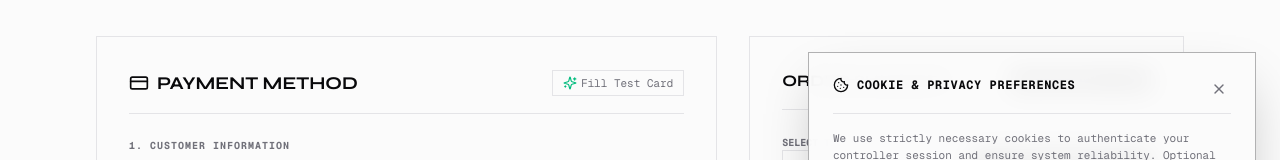
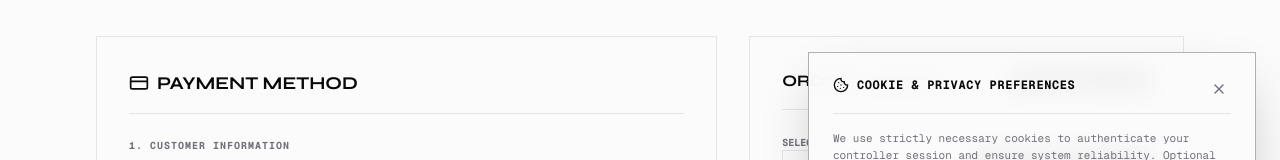
Before and after one commit to ChathuraAt1/perceptras, a Next.js app: page /checkout in a window 1280 px wide. Shown: the part 512-672 px from the top of the page. Built offline with nearby package versions, Linux system fonts and the light colour scheme; no server answers.

Commit message:
refactor: remove sandbox test card autofill functionality from checkout page

```diff
--- a/app/checkout/page.tsx
+++ b/app/checkout/page.tsx
@@ -16,7 +16,6 @@ import {
   AlertCircle,
   ArrowRight,
   ArrowLeft,
-  Sparkles,
 } from 'lucide-react';
 
 interface PlanDetails {
@@ -102,7 +101,7 @@ function CheckoutContent() {
   const [city, setCity] = useState('');
   const [stateCode, setStateCode] = useState('');
   const [zip, setZip] = useState('');
-  const [country, setCountry] = useState('US');
+  const country = 'US';
 
   // Checkout Flow Stages
   // 'payment' -> 'account_setup' (if guest) -> 'success'
@@ -127,20 +126,6 @@ function CheckoutContent() {
     const raw = e.target.value.replace(/\D/g, '').slice(0, 16);
     const formatted = raw.replace(/(\d{4})(?=\d)/g, '$1 ');
     setCardNumber(formatted);
-  };
-
-  // One-click sandbox card filler
-  const fillSandboxCard = () => {
-    setCardNumber('4242 4242 4242 4242');
-    setCardHolder(firstName && lastName ? `${firstName} ${lastName}` : 'Lead Vision Engineer');
-    setExpiryMonth('12');
-    setExpiryYear('28');
-    setCvv('123');
-    setStreet('742 Physical AI Way');
-    setCity('San Francisco');
-    setStateCode('CA');
-    setZip('94107');
-    setCountry('US');
   };
 
   const handlePaymentSubmit = async (e: React.FormEvent) => {
@@ -388,14 +373,6 @@ function CheckoutContent() {
                           Payment Method
                         </h3>
                       </div>
-                      <button
-                        type="button"
-                        onClick={fillSandboxCard}
-                        className="font-mono text-[11px] text-muted hover:text-foreground inline-flex items-center gap-1 border border-border px-2.5 py-1 bg-surface/50 cursor-pointer transition-colors"
-                      >
-                        <Sparkles className="h-3.5 w-3.5 text-emerald-500" />
-                        <span>Fill Test Card</span>
-                      </button>
                     </div>
 
                     {errorMsg && (
```
